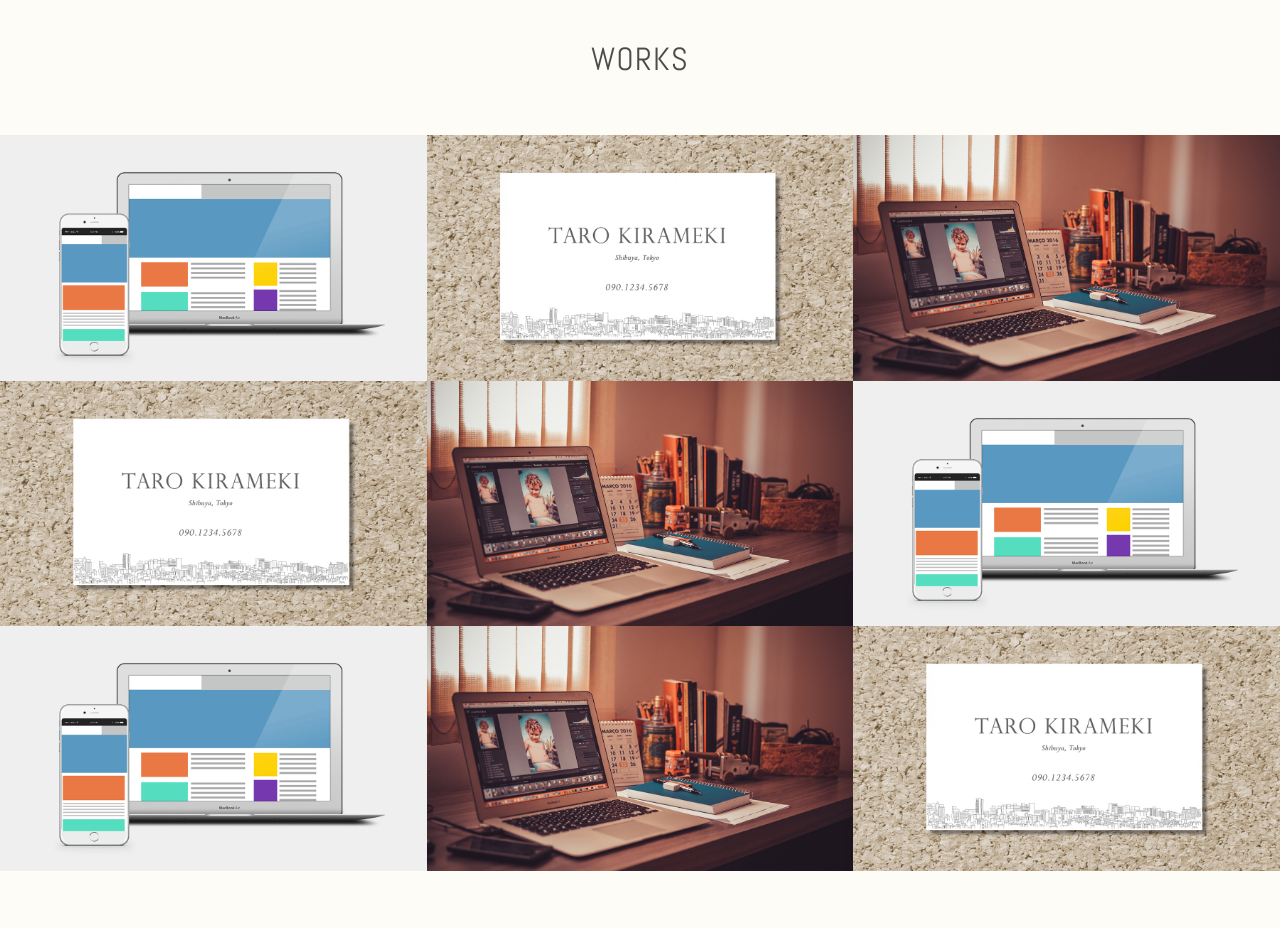
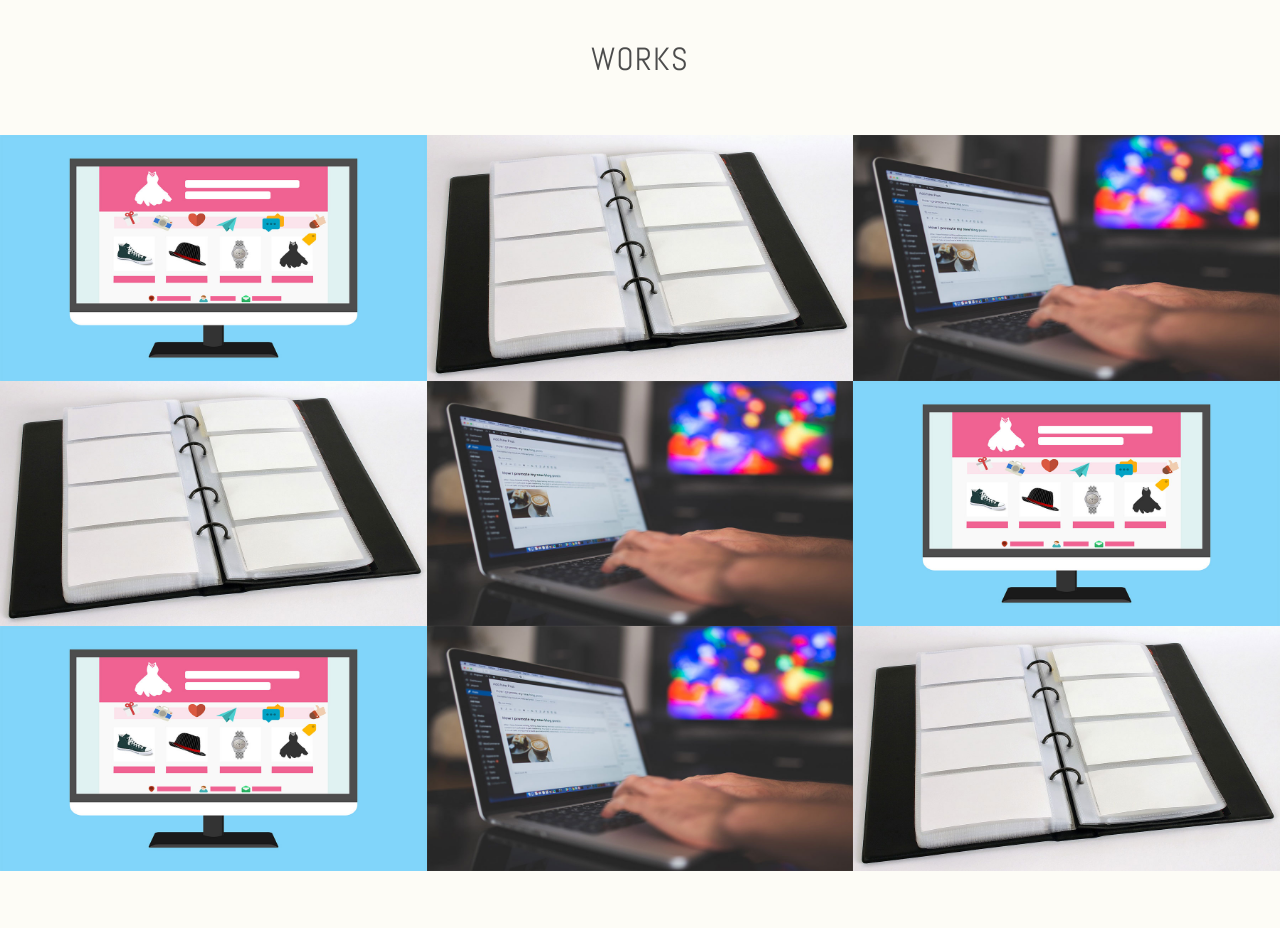
Before and after one commit to nytheme/nytheme.github.io, a plain HTML site: page index.html in a window 1280 px wide. Shown: the part 1060-1988 px from the top of the page. Drawn offline with nearby package versions, Linux system fonts and the light colour scheme.

Commit message:
photoshop

```diff
--- a/index.html
+++ b/index.html
@@ -16,7 +16,7 @@
             <div class="profile">
                 <!-- 名前や写真のコンテンツが入るところです -->
                 <h1 class="site-title abel uppercase text-center">Web Engineer <span>Hayato Miyake</span></h1>
-                <img src="./images/img_profile.jpg" alt="プロフィール写真" width="140" height="140" class="block-center profile-icon">
+                <img src="./images/portfolio_img.jpg" alt="プロフィール写真" width="140" height="140" class="block-center profile-icon">
                 <p>広島市在住のWebエンジニア、三宅隼人です。オンラインスクールでプログラミングについて学び、小売業界から憧れていたWebエンジニアへと転職活動中です。これからさらにプログラミングの技術や知識を身につけて、Webサイト運用や問題解決のアドバイスもできるエンジニアになりたいと思っています。</p>
             </div>
         </header>
@@ -43,11 +43,11 @@
         </div>
             </section>
             <section id="works">
-                <!-- 実績の内容が入るところです -->
+                <!-- 実績の内容が入るところですyo -->
               <h2 class="text-center">Works</h2>
                 <div class="works-box">
                     <a href="#">
-                        <img src="./images/img_work_site.png" alt="株式会社きらめき コーポレートサイト様 Webサイトデザイン">
+                        <img src="./images/img_works3.jpg" alt="株式会社きらめき コーポレートサイト様 Webサイトデザイン">
                         <div class="works-box-inner">
                             <div class="text-center">
                                 <h3>株式会社きらめき コーポレートサイト</h3>
@@ -59,7 +59,7 @@
                 </div>
                 <div class="works-box">
                     <a href="#">
-                        <img src="./images/img_work_card.jpg" alt="きらめき太郎様 名刺デザイン">
+                        <img src="./images/img_works1.jpg" alt="きらめき太郎様 名刺デザイン">
                         <div class="works-box-inner">
                             <div class="text-center">
                                 <h3>きらめき太郎様 名刺</h3>
@@ -71,7 +71,7 @@
                 </div>
                 <div class="works-box">
                     <a href="#">
-                        <img src="./images/img_work_blog.jpg" alt="WordPressオリジナルテーマ">
+                        <img src="./images/img_works2.jpg" alt="WordPressオリジナルテーマ">
                         <div class="works-box-inner">
                             <div class="text-center">
                                 <h3>ブログデザイン</h3>
@@ -83,7 +83,7 @@
                 </div>
                 <div class="works-box">
                     <a href="#">
-                        <img src="./images/img_work_card.jpg" alt="きらめき太郎様 名刺デザイン">
+                        <img src="./images/img_works1.jpg" alt="きらめき太郎様 名刺デザイン">
                         <div class="works-box-inner">
                             <div class="text-center">
                                 <h3>きらめき太郎様 名刺</h3>
@@ -95,7 +95,7 @@
                 </div>
                 <div class="works-box">
                     <a href="#">
-                        <img src="./images/img_work_blog.jpg" alt="WordPressオリジナルテーマ">
+                        <img src="./images/img_works2.jpg" alt="WordPressオリジナルテーマ">
                         <div class="works-box-inner">
                             <div class="text-center">
                                 <h3>ブログデザイン</h3>
@@ -107,7 +107,7 @@
                 </div>
                 <div class="works-box">
                     <a href="#">
-                        <img src="./images/img_work_site.png" alt="株式会社きらめき コーポレートサイト様 Webサイトデザイン">
+                        <img src="./images/img_works3.jpg" alt="株式会社きらめき コーポレートサイト様 Webサイトデザイン">
                         <div class="works-box-inner">
                             <div class="text-center">
                                 <h3>株式会社きらめき コーポレートサイト</h3>
@@ -119,7 +119,7 @@
                 </div>
                 <div class="works-box">
                     <a href="#">
-                        <img src="./images/img_work_site.png" alt="株式会社きらめき コーポレートサイト様 Webサイトデザイン">
+                        <img src="./images/img_works3.jpg" alt="株式会社きらめき コーポレートサイト様 Webサイトデザイン">
                         <div class="works-box-inner">
                             <div class="text-center">
                                 <h3>株式会社きらめき コーポレートサイト</h3>
@@ -131,7 +131,7 @@
                 </div>
                 <div class="works-box">
                     <a href="#">
-                        <img src="./images/img_work_blog.jpg" alt="WordPressオリジナルテーマ">
+                        <img src="./images/img_works2.jpg" alt="WordPressオリジナルテーマ">
                         <div class="works-box-inner">
                             <div class="text-center">
                                 <h3>ブログデザイン</h3>
@@ -143,7 +143,7 @@
                 </div>
                 <div class="works-box">
                     <a href="#">
-                        <img src="./images/img_work_card.jpg" alt="きらめき太郎様 名刺デザイン">
+                        <img src="./images/img_works1.jpg" alt="きらめき太郎様 名刺デザイン">
                         <div class="works-box-inner">
                             <div class="text-center">
                                 <h3>きらめき太郎様 名刺</h3>
```
Also changed, not shown: images/img_works1.jpg (added), images/img_works2.jpg (added), images/img_works3.jpg (added), images/portfolio_img.jpg (added).
